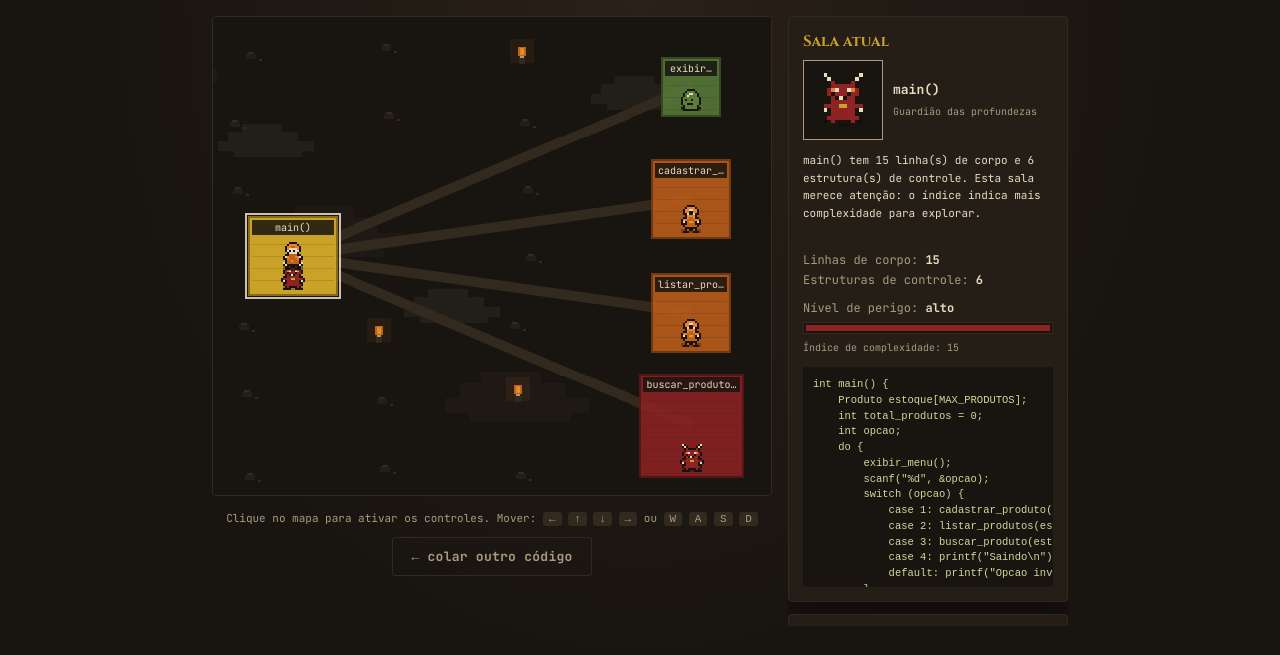
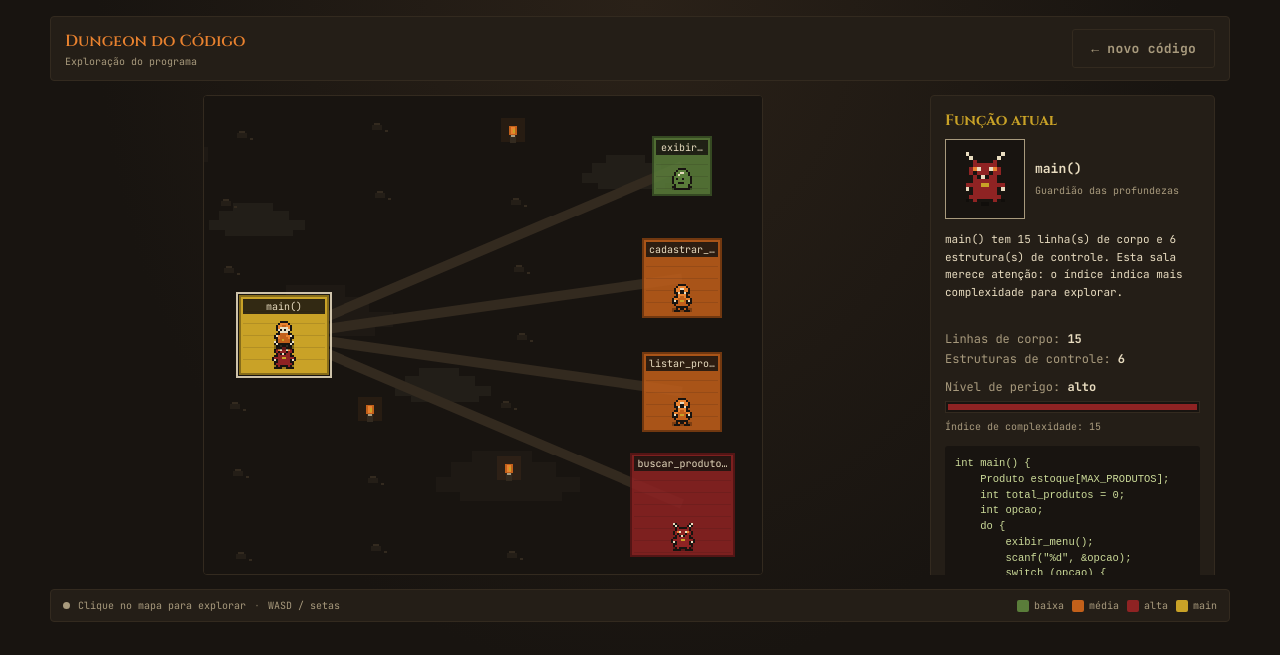
Before and after one commit to murilo-mg/dungeon-do-codigo, a website with bundled scripts: page index.html in a window 1280 px wide. Both pictures are taken after a click on the button "Gerar dungeon". Built offline with nearby package versions, Linux system fonts and the light colour scheme.

Commit message:
feat: cria workspace de exploracao

```diff
--- a/css/estilo.css
+++ b/css/estilo.css
@@ -375,11 +375,6 @@ textarea:focus-visible {
     align-items: flex-start;
   }
 
-  #canvas-jogo {
-    width: min(560px, calc(100vh - 215px));
-    height: auto;
-  }
-
   .lateral {
     max-height: calc(100vh - 190px);
     overflow-y: auto;
@@ -589,12 +584,144 @@ textarea:focus-visible {
   58%, 82% { opacity: 1; }
 }
 
-@media (prefers-reduced-motion: reduce) {
-  .preview-simples,
-  .preview-complexa,
-  .preview-sala-simples,
-  .preview-sala-complexa {
-    animation: none;
-    opacity: 1;
+.workspace {
+  width: min(1180px, 100%);
+  display: flex;
+  flex-direction: column;
+  gap: 14px;
+}
+
+.workspace-topo {
+  width: 100%;
+  display: flex;
+  align-items: center;
+  justify-content: space-between;
+  gap: 16px;
+  padding: 12px 14px;
+  border: 1px solid var(--pedra-clara);
+  background: var(--pedra);
+  border-radius: 4px;
+}
+
+.workspace-marca {
+  margin: 0;
+  font-family: 'Cinzel', serif;
+  color: var(--brasa-clara);
+  font-size: 16px;
+}
+
+.workspace-contexto {
+  margin: 3px 0 0;
+  color: var(--pergaminho-fraco);
+  font-size: 10px;
+}
+
+.workspace-conteudo {
+  display: grid;
+  grid-template-columns: minmax(0, 1fr) 300px;
+  gap: 14px;
+  align-items: start;
+}
+
+.workspace-mapa {
+  min-width: 0;
+  display: flex;
+  justify-content: center;
+}
+
+.workspace-mapa canvas {
+  display: block;
+  width: min(100%, 560px);
+  height: auto;
+}
+
+.workspace-inspetor {
+  min-width: 0;
+  max-height: 480px;
+  overflow-y: auto;
+  scrollbar-gutter: stable;
+}
+
+.workspace-inspetor .cartao {
+  min-height: 100%;
+}
+
+.workspace-status {
+  display: flex;
+  align-items: center;
+  justify-content: space-between;
+  gap: 12px;
+  flex-wrap: wrap;
+  padding: 9px 12px;
+  border: 1px solid var(--pedra-clara);
+  background: var(--pedra);
+  border-radius: 4px;
+  color: var(--pergaminho-fraco);
+  font-size: 10px;
+}
+
+.status-controles,
+.status-legenda {
+  display: flex;
+  align-items: center;
+  gap: 8px;
+  flex-wrap: wrap;
+}
+
+.status-indicador {
+  width: 7px;
+  height: 7px;
+  border-radius: 50%;
+  background: var(--pergaminho-fraco);
+}
+
+.status-separador {
+  opacity: 0.55;
+}
+
+.status-legenda > span {
+  display: inline-flex;
+  align-items: center;
+  gap: 5px;
+}
+
+.amostra-cor.baixa {
+  background: var(--musgo);
+}
+
+.amostra-cor.media {
+  background: var(--brasa);
+}
+
+.amostra-cor.alta {
+  background: var(--sangue);
+}
+
+.amostra-cor.inicial {
+  background: var(--ouro);
+}
+
+@media (max-width: 899px) {
+  .workspace {
+    width: 100%;
+  }
+
+  .workspace-topo {
+    align-items: flex-start;
+  }
+
+  .workspace-conteudo {
+    grid-template-columns: 1fr;
+  }
+
+  .workspace-inspetor {
+  width: 100%;
+  max-height: none;
+  overflow: visible;
+}
+
+  .workspace-status {
+    align-items: flex-start;
+    flex-direction: column;
   }
 }
--- a/index.html
+++ b/index.html
@@ -73,40 +73,77 @@
 </section>
 </main>
 
-<div class="area-jogo" id="area-jogo" style="display:none;">
-  <div>
-    <canvas id="canvas-jogo" tabindex="0" aria-label="Masmorra explorável. Use as setas ou WASD para andar." width="560" height="480"></canvas>
-    <p class="dica-controles">
-      Clique no mapa para ativar os controles.
-      Mover:
-      <kbd>&larr;</kbd>
-      <kbd>&uarr;</kbd>
-      <kbd>&darr;</kbd>
-      <kbd>&rarr;</kbd>
-      ou
-      <kbd>W</kbd>
-      <kbd>A</kbd>
-      <kbd>S</kbd>
-      <kbd>D</kbd>
-    </p>
-    <div class="linha linha-centralizada">
-      <button class="fantasma" id="botao-voltar">&larr; colar outro código</button>
+<section class="workspace" id="area-jogo" style="display:none;">
+
+  <header class="workspace-topo">
+    <div>
+      <p class="workspace-marca">Dungeon do Código</p>
+      <p class="workspace-contexto">Exploração do programa</p>
     </div>
+
+    <button class="fantasma" id="botao-voltar">
+      ← novo código
+    </button>
+  </header>
+
+  <div class="workspace-conteudo">
+
+    <div class="workspace-mapa">
+      <canvas
+        id="canvas-jogo"
+        tabindex="0"
+        aria-label="Masmorra explorável. Use as setas ou WASD para andar."
+        width="560"
+        height="480"
+      ></canvas>
+    </div>
+
+    <aside class="workspace-inspetor">
+      <div class="painel cartao">
+        <h3>Função atual</h3>
+
+        <div id="info-sala">
+          <p class="vazio">
+            Explore uma sala para inspecionar a função.
+          </p>
+        </div>
+      </div>
+    </aside>
+
   </div>
-  <div class="lateral">
-    <div class="painel cartao">
-      <h3>Sala atual</h3>
-      <div id="info-sala"><p class="vazio">Ande até uma sala para inspecionar a função.</p></div>
+
+  <footer class="workspace-status">
+    <div class="status-controles">
+      <span class="status-indicador"></span>
+      <span>Clique no mapa para explorar</span>
+      <span class="status-separador">·</span>
+      <span>WASD / setas</span>
     </div>
-    <div class="painel cartao">
-      <h3>Legenda de perigo</h3>
-      <div class="item-legenda"><span class="amostra-cor" style="background:#5a7d3a;"></span>Baixa complexidade</div>
-      <div class="item-legenda"><span class="amostra-cor" style="background:#c2601a;"></span>Complexidade média</div>
-      <div class="item-legenda"><span class="amostra-cor" style="background:#8f2323;"></span>Alta complexidade — sala de chefe</div>
-      <div class="item-legenda"><span class="amostra-cor" style="background:#c9a227;"></span>Sala inicial — main()</div>
+
+    <div class="status-legenda">
+      <span>
+        <span class="amostra-cor baixa"></span>
+        baixa
+      </span>
+
+      <span>
+        <span class="amostra-cor media"></span>
+        média
+      </span>
+
+      <span>
+        <span class="amostra-cor alta"></span>
+        alta
+      </span>
+
+      <span>
+        <span class="amostra-cor inicial"></span>
+        main
+      </span>
     </div>
-  </div>
-</div>
+  </footer>
+
+</section>
 
 <script type="module" src="js/principal.js"></script>
 </body>
```
